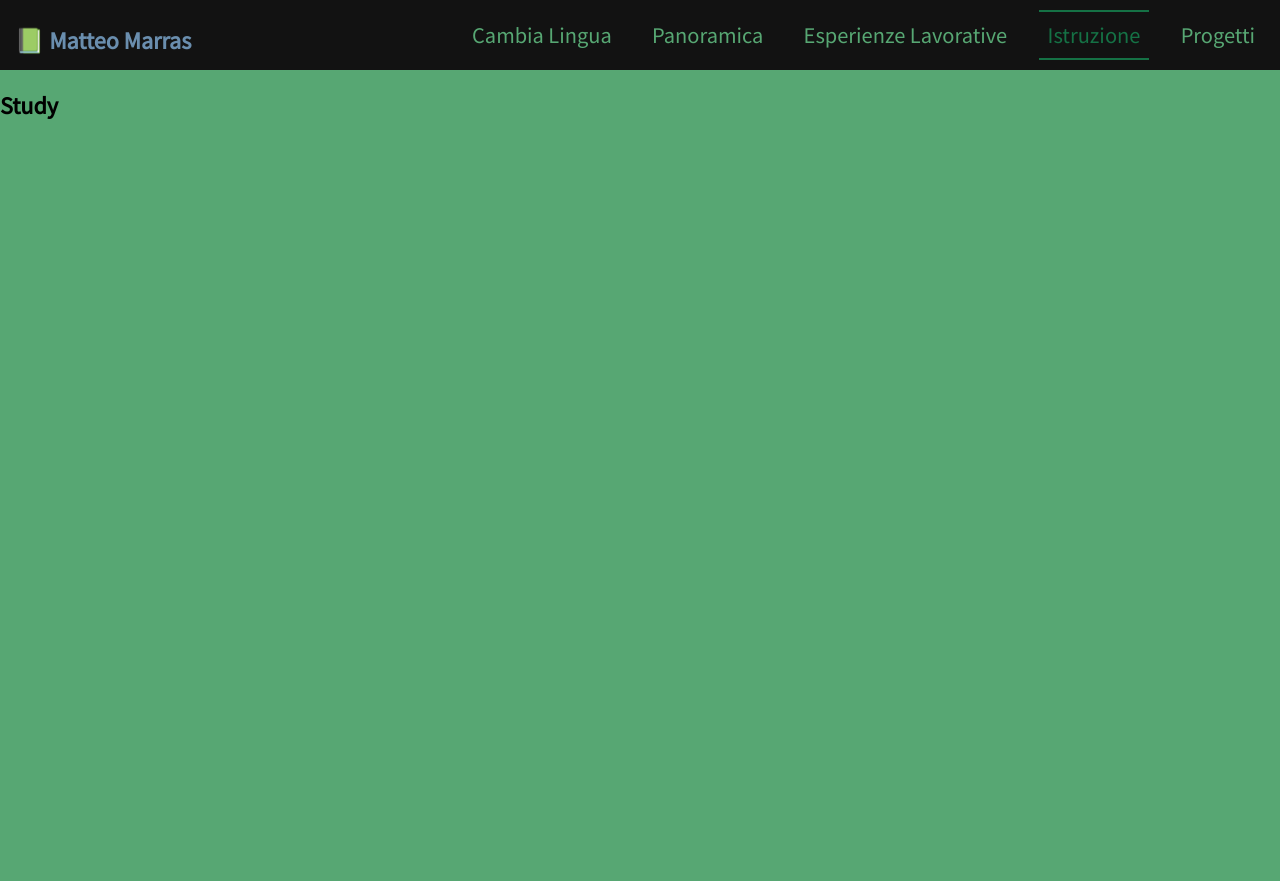
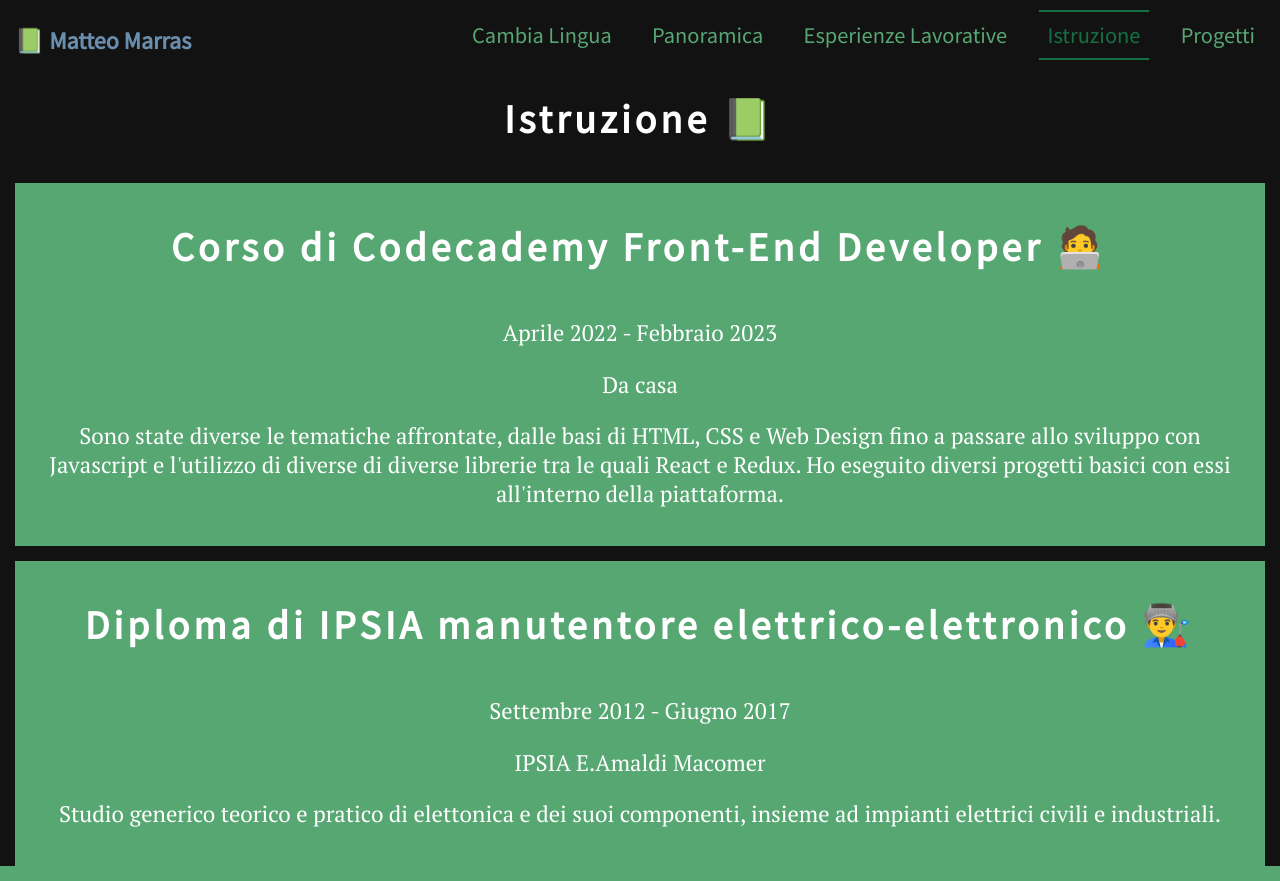
Before and after one commit to matteomarrass/my-portfolio, a React (Create React App) app: page /studies in a window 1280 px wide. Before the commit the page ends 800 px from the top, so only its background shows below. Built offline with nearby package versions, Linux system fonts and the light colour scheme.

Commit message:
Finished Study Page

```diff
--- /dev/null
+++ b/src/components/CardStudy.jsx
@@ -0,0 +1,23 @@
+import './app.css';
+import {codecademy, ipsia} from './Lists'
+
+const CardStudy = () => {
+    return(
+        <section className='cardsJob'>
+            <div className='cardStudy'>
+                <h1 className='titleStudy'>{codecademy.study}</h1>
+                <p>{codecademy.period}</p>
+                <p>{codecademy.place}</p>
+                <p>{codecademy.whatIdid}</p>
+            </div>
+            <div className='cardStudy'>
+                <h1 className='titleStudy'>{ipsia.study}</h1>
+                <p>{ipsia.period}</p>
+                <p>{ipsia.place}</p>
+                <p>{ipsia.whatIdid}</p>
+            </div>
+        </section>
+    )
+}
+
+export default CardStudy;
--- a/src/components/Homepage IT.jsx
+++ b/src/components/Homepage IT.jsx
@@ -19,16 +19,16 @@ const HomepageIT = () => {
           </div>
         <section className="cardSection">
           <div className="card">
-            <h2 className="cardTitle">Dati Anagrafici</h2>
+            <h2 className="cardTitle">Dati Anagrafici 🧾</h2>
             <p>Nome: Matteo <br /> Cognome: Marras <br /> Data di Nascita: 26/12/1998 <br /> Indirizzo: Via Adua 19, Dualchi (NU) <br /> Cellulare: +393285844893 <br />Email: marrasmatteo0@gmail.com</p>
           </div>
           <div className="card">
-            <h2 className="cardTitle">Obiettivo</h2>
+            <h2 className="cardTitle">Obiettivo 🎯</h2>
             <p>Sono un aspirante Front End Web developer alla ricerca della mia prima esperienza da dipendente sul campo.</p>
             <p>Il mio obiettivo è creare delle pagine web ed esperienze utente che siano fresche, d'impatto e che trasmettano positività al mondo.</p>
           </div>
           <div className="card">
-            <h2 className="cardTitle">Hard Skills</h2>
+            <h2 className="cardTitle">Hard Skills 🧠</h2>
             <ul>
               <li>Problem Solving</li>
               <li>Abilità nel programmare</li>
@@ -38,7 +38,7 @@ const HomepageIT = () => {
 
           </div>
           <div className="card">
-            <h2 className="cardTitle">Soft Skills</h2>
+            <h2 className="cardTitle">Soft Skills 🧠</h2>
             <ul>
               <li>Capacità d'insegnamento</li>
               <li>Apprendimento rapido</li>
--- a/src/components/JobExperiences.jsx
+++ b/src/components/JobExperiences.jsx
@@ -8,7 +8,7 @@ const Jobs = () => {
         <>
         <Navbar />
         <section id="job">
-          <h1 className="titleJobs">Esperienze di lavoro principali</h1>
+          <h1 className="titleJobs">Esperienze di lavoro principali 💼</h1>
           <CardJob/>
         </section>
         </>
--- a/src/components/Lists.js
+++ b/src/components/Lists.js
@@ -7,8 +7,17 @@ function Jobs1(job, period, place, whatIdid){
     this.whatIdid = whatIdid;
 }
 
+function Studies(study, period, place, whatIdid){
+    this.study = study;
+    this.period = period;
+    this.place = place;
+    this.whatIdid = whatIdid;
+}
+
 const developer = new Jobs1('Sviluppatore Freelance 🧑‍💻', '2022-presente', 'Da casa', 'Durante il mio percorso di studi ho provato a eseguire lavori su piattaforme freelance con Upwork e Fiverr. Pur senza successo, ho appreso molte dinamiche del mondo del lavoro a me sconosciute.');
 const factory = new Jobs1('Operatore Polifunzionale 👨‍🏭', 'Settembre 2017 - Marzo 2022', 'Antica Fornace Villa di Chiesa SRL', 'Eseguito diverse mansioni. La più rilevante era il controllo di macchinari impiegati nel controllo qualità basati su sistema Linux.');
+const codecademy = new Studies('Corso di Codecademy Front-End Developer 🧑‍💻', 'Aprile 2022 - Febbraio 2023', 'Da casa', `Sono state diverse le tematiche affrontate, dalle basi di HTML, CSS e Web Design fino a passare allo sviluppo con Javascript e l'utilizzo di diverse di diverse librerie tra le quali React e Redux. Ho eseguito diversi progetti basici con essi all'interno della piattaforma.`)
+const ipsia = new Studies('Diploma di IPSIA manutentore elettrico-elettronico 👨‍🏭', 'Settembre 2012 - Giugno 2017', 'IPSIA E.Amaldi Macomer', `Studio generico teorico e pratico di elettonica e dei suoi componenti, insieme ad impianti elettrici civili e industriali.`)
 
 
-export {developer, factory};
+export {developer, factory, codecademy, ipsia};
--- a/src/components/Study.jsx
+++ b/src/components/Study.jsx
@@ -1,11 +1,15 @@
 import Navbar from "./Navbar";
+import CardStudy from "./CardStudy";
 
 const Study = () => {
     return(
-        <section>
-            <Navbar />
-            <h2>Study</h2>
+        <>
+        <Navbar />
+        <section id="studyPage">
+            <h1 className="titleStudy">Istruzione 📗</h1>
+            <CardStudy/>
         </section>
+        </>
     )
 }
 
--- a/src/components/app.css
+++ b/src/components/app.css
@@ -202,18 +202,18 @@ nav .active {
 }
 
 #job {
-  background-color: #fff;
+  background-color: #121212;
 }
 #job .cardsJob {
   display: flex;
 }
 #job .titleJobs {
-  color: #fff;
   font-size: 40px;
   letter-spacing: 0.1em;
   margin: 0 auto;
   padding: 0.6em;
   text-align: center;
+  color: #fff;
 }
 #job .cardJob {
   margin: 0 6em 0 6em;
@@ -232,4 +232,30 @@ nav .active {
   font-size: 20px;
 }
 
+#studyPage {
+  background-color: #121212;
+}
+#studyPage .titleStudy {
+  font-size: 40px;
+  letter-spacing: 0.1em;
+  margin: 0 auto;
+  padding: 0.6em;
+  text-align: center;
+  color: #fff;
+}
+#studyPage .cardStudy {
+  margin: 1em;
+  text-align: center;
+  font-size: 15px;
+  background-color: #57A773;
+  padding: 1em;
+  transition: 0.1s;
+}
+#studyPage .cardStudy p {
+  color: #fff;
+}
+#studyPage .cardStudy:hover {
+  font-size: 20px;
+}
+
 /*# sourceMappingURL=app.css.map */
--- a/src/components/app.scss
+++ b/src/components/app.scss
@@ -219,17 +219,17 @@ nav {
 
 //JobsPage
 #job {
-    background-color: #fff;
+    background-color: $black;
 .cardsJob{
     display: flex;
 }
     .titleJobs{
-        color: #fff;
         font-size: 40px;
         letter-spacing: .1em;
         margin: 0 auto;
         padding: .6em;
         text-align: center;
+        color: #fff;
     }
     .cardJob{
         margin: 0 6em 0 6em;
@@ -248,3 +248,30 @@ nav {
         font-size: 20px;
     }
 }
+
+//StudyPage
+#studyPage{
+    background-color: $black;
+    .titleStudy{
+        font-size: 40px;
+        letter-spacing: .1em;
+        margin: 0 auto;
+        padding: .6em;
+        text-align: center;
+        color: #fff;
+    }
+    .cardStudy{
+        margin: 1em;
+        text-align: center;
+        font-size: 15px;
+        background-color: $fourthColour;
+        padding: 1em;
+        transition: .1s;
+        p {
+            color: #fff;
+        }
+    }
+    .cardStudy:hover{
+        font-size: 20px;
+    }
+}
```
Also changed, not shown: 1 other file (tests, documents, lock files or other folders).
